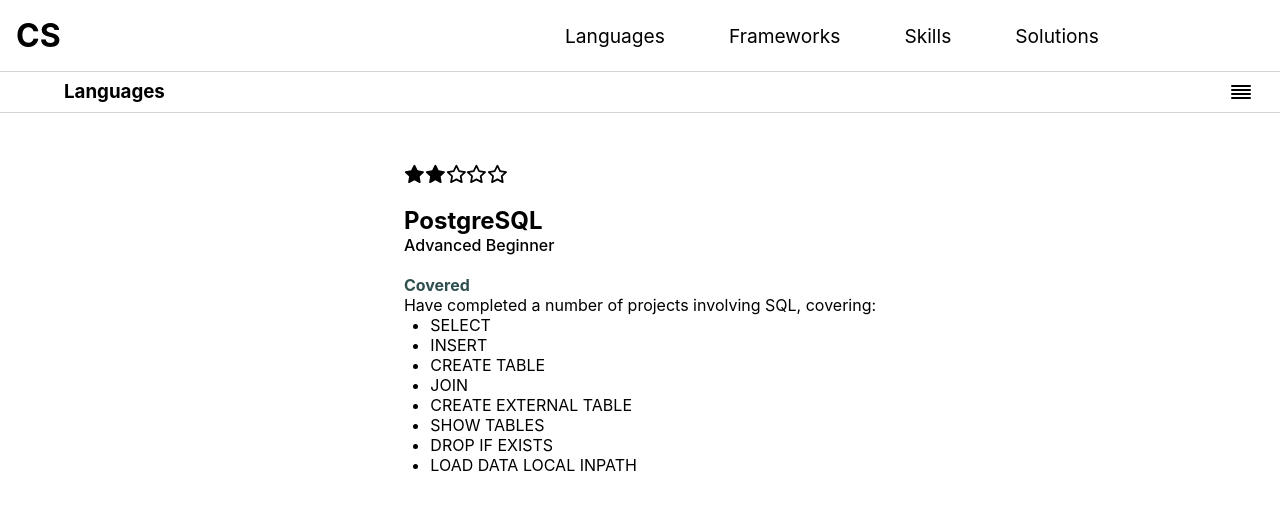
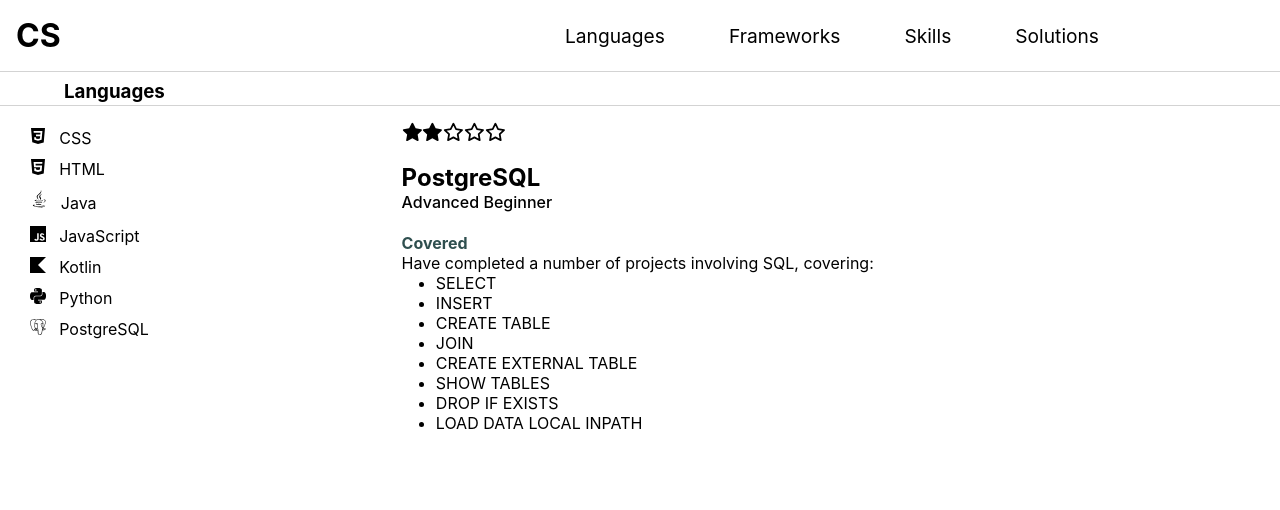
Before and after one commit to CharlesMarcusSmith/Five-Plus, a React (Create React App) app: page / in a window 1280 px wide. Shown: the top 510 px of the page. Built offline with nearby package versions, Linux system fonts and the light colour scheme; a web font is replaced by a local one.

Commit message:
Languages body hard coded for 1024 x 720 screens.

```diff
--- a/src/components/Navbar/LanguagesBody.css
+++ b/src/components/Navbar/LanguagesBody.css
@@ -3,6 +3,7 @@
     display: flex;
     flex-direction: row;
     justify-content: center;
+    background-color: white;
 }
 
 .lang_heading{
@@ -106,3 +107,37 @@
     position: relative;
     left: -5px;
   }
+
+@media screen and (min-width:1024px) {
+    .container{
+        display: flex;
+        flex-direction: row;
+        justify-content: space-between;
+        background-color: lightgrey;
+    }
+
+    icon{
+        display: none;
+    }
+
+    .lang_list, .lang_list_active{
+        display: block;
+        text-align: left;
+        background-color: white;
+        width: 30%;
+        position: relative;
+        padding-top: 1rem;
+        padding-left: 1rem;
+    }
+
+    .lang_body{
+        width: 70%;
+        length: 100%;
+        background-color: white;
+        border-left: 100px;
+        border-color: lightgrey;
+        padding: 1rem;
+    }
+
+
+}
--- a/src/components/Navbar/LanguagesBody.jsx
+++ b/src/components/Navbar/LanguagesBody.jsx
@@ -29,7 +29,7 @@
                     <li className="si_items"><span className="si_logo"><SiPython /></span>Python</li>
                     <li className="si_items"><span className="si_logo"><SiPostgresql /></span>PostgreSQL</li>
                 </ul>
-            <div className="lang_body">
+                <div className="lang_body">
                     <span className="lang_stars">
                         <TbStarFilled/><TbStarFilled/><TbStar/><TbStar/><TbStar/>
                     </span>
```
Also changed, not shown: public/Evidence/notes.txt.
